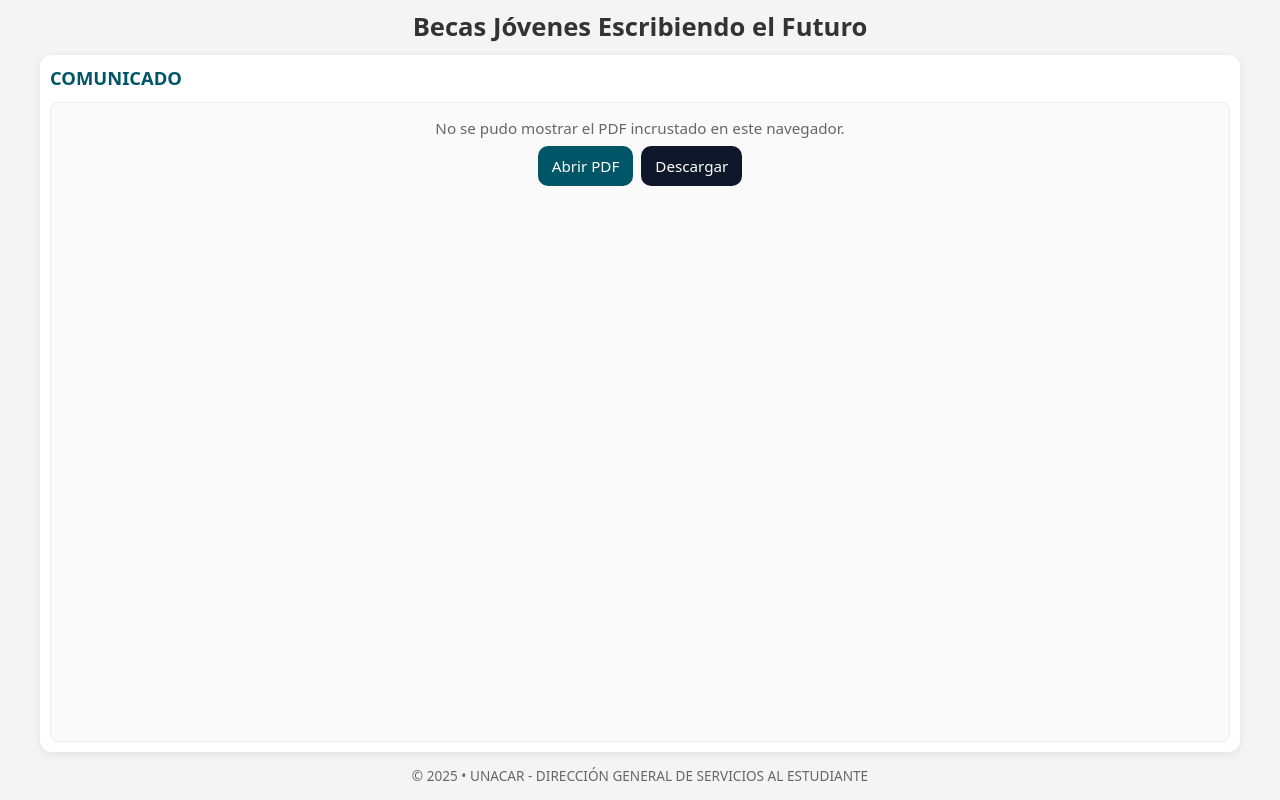
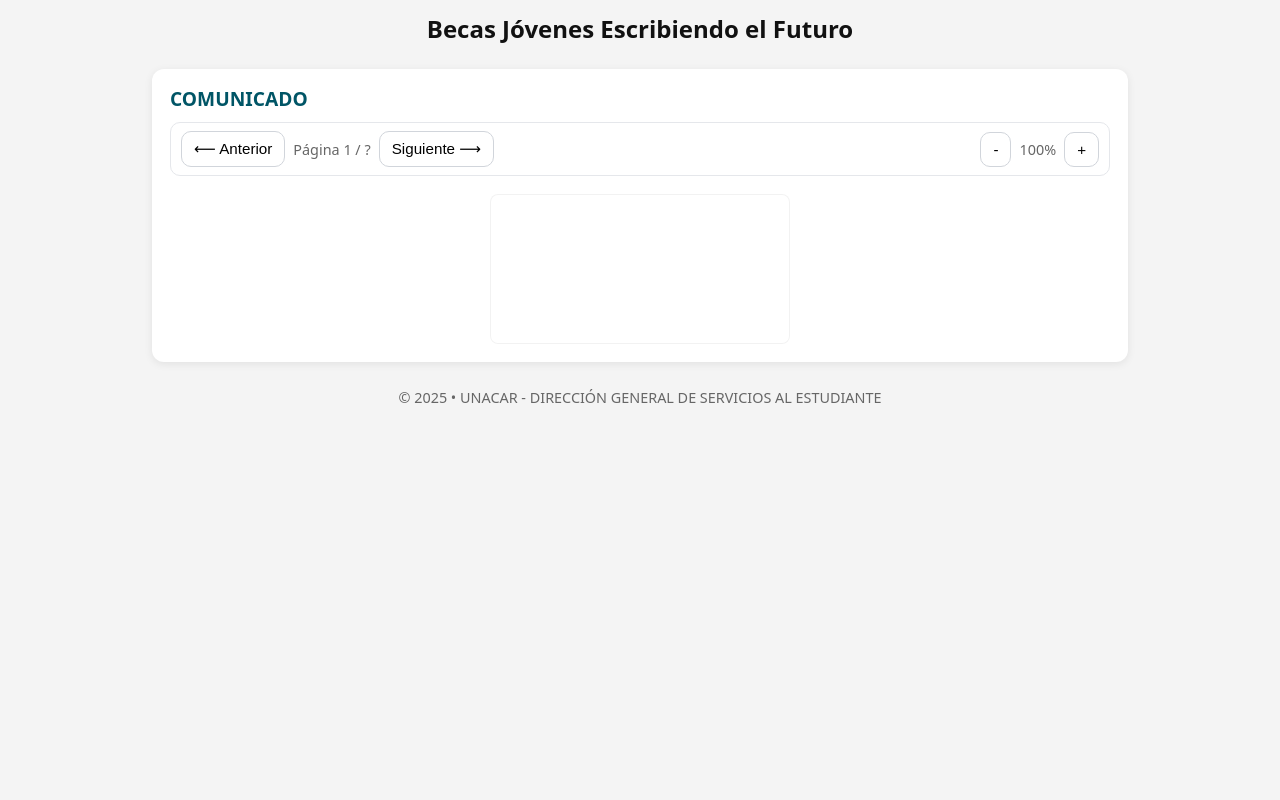
Before and after one commit to MrStinGeRYT/BECAS25, a plain HTML site: page index.html in a window 1280 px wide. Drawn offline with Linux system fonts and the light colour scheme; a script that the page names is missing.

Commit message:
Add files via upload

```diff
--- a/index.html
+++ b/index.html
@@ -2,215 +2,136 @@
 <html lang="es">
 <head>
   <meta charset="UTF-8" />
-  <meta
-    name="viewport"
-    content="width=device-width, initial-scale=1, viewport-fit=cover"
-  />
-  <title>Visualización de PDFs - Becas Jóvenes Escribiendo el Futuro</title>
+  <meta name="viewport" content="width=device-width, initial-scale=1, viewport-fit=cover" />
+  <title>Comunicado | Becas Jóvenes Escribiendo el Futuro</title>
   <style>
-    :root{
-      /* --vh se actualiza con JS para manejar la barra de URL móvil */
-      --vh: 1vh;
-      --bg: #f4f4f4;
-      --text: #333;
-      --panel: #fff;
-      --brand: #005566;
-      --muted: #666;
-      --ring: 0 0 0 3px rgba(0,85,102,.15);
-      --radius: 12px;
+    :root{ --bg:#f4f4f4; --panel:#fff; --text:#111; --brand:#005566; --muted:#666; }
+    *{box-sizing:border-box}
+    body{margin:0;background:var(--bg);font-family:system-ui,-apple-system,Segoe UI,Roboto,Arial,sans-serif;color:var(--text)}
+    header{padding:12px;text-align:center}
+    h1{margin:0;font-size:clamp(1.1rem,2.5vw,1.5rem)}
+    .viewer{max-width:1000px;margin:0 auto;padding:12px}
+    .card{background:var(--panel);border-radius:12px;box-shadow:0 2px 8px rgba(0,0,0,.08);padding:10px}
+    h2{margin:6px 8px 10px;color:var(--brand);font-size:clamp(1rem,2vw,1.2rem)}
+    .toolbar{display:flex;gap:8px;flex-wrap:wrap;align-items:center;justify-content:center;padding:8px 10px;border:1px solid #e5e7eb;border-radius:10px;margin:0 8px 10px}
+    .btn{appearance:none;border:1px solid #d1d5db;background:#fff;border-radius:10px;padding:8px 12px;font-size:.95rem}
+    .btn:active{transform:scale(.98)}
+    .status{font-size:.9rem;color:var(--muted)}
+    #canvasWrapper{display:grid;place-items:center;padding:8px}
+    canvas{max-width:100%;height:auto;border-radius:8px;box-shadow:0 0 0 1px rgba(0,0,0,.05) inset}
+    footer{padding:14px;text-align:center;color:var(--muted);font-size:.9rem}
+  </style>
+
+  <!-- PDF.js desde CDN (funciona en móviles, sin necesidad del visor nativo) -->
+  <script src="https://cdn.jsdelivr.net/npm/pdfjs-dist@4.8.69/build/pdf.min.js"></script>
+  <script>
+    // Worker de PDF.js (obligatorio)
+    pdfjsLib.GlobalWorkerOptions.workerSrc =
+      "https://cdn.jsdelivr.net/npm/pdfjs-dist@4.8.69/build/pdf.worker.min.js";
+  </script>
+</head>
+<body>
+  <header><h1>Becas Jóvenes Escribiendo el Futuro</h1></header>
+
+  <main class="viewer">
+    <section class="card" aria-labelledby="titulo">
+      <h2 id="titulo">COMUNICADO</h2>
+
+      <div class="toolbar">
+        <button id="prev" class="btn" aria-label="Página anterior">⟵ Anterior</button>
+        <span class="status" id="pageStatus">Página 1 / ?</span>
+        <button id="next" class="btn" aria-label="Página siguiente">Siguiente ⟶</button>
+        <span style="flex:1"></span>
+        <button id="zoomOut" class="btn" aria-label="Alejar">-</button>
+        <span class="status" id="zoomStatus">100%</span>
+        <button id="zoomIn" class="btn" aria-label="Acercar">+</button>
+      </div>
+
+      <div id="canvasWrapper">
+        <canvas id="pdfCanvas"></canvas>
+      </div>
+    </section>
+  </main>
+
+  <footer>© 2025 • UNACAR - DIRECCIÓN GENERAL DE SERVICIOS AL ESTUDIANTE</footer>
+
+  <script>
+    // ====== CONFIGURA AQUÍ TU RUTA DEL PDF ======
+    const pdfPath = encodeURI("./Anexo 2. Comunicado de Inicio 2025-2_Estudiantes_S283.pdf");
+    // ============================================
+
+    const canvas = document.getElementById("pdfCanvas");
+    const ctx = canvas.getContext("2d");
+    const pageStatus = document.getElementById("pageStatus");
+    const zoomStatus = document.getElementById("zoomStatus");
+
+    let pdfDoc = null;
+    let currentPage = 1;
+    let scale = 1.1; // zoom inicial pensado para móvil
+    const ZOOM_STEP = 0.15;
+    const ZOOM_MIN = 0.5;
+    const ZOOM_MAX = 3;
+
+    // Carga el PDF
+    pdfjsLib.getDocument(pdfPath).promise.then(doc => {
+      pdfDoc = doc;
+      pageStatus.textContent = `Página ${currentPage} / ${pdfDoc.numPages}`;
+      renderPage(currentPage);
+    }).catch(err => {
+      console.error(err);
+      document.getElementById("canvasWrapper").innerHTML =
+        `<p style="color:#666;text-align:center;padding:16px">
+          No se pudo cargar el PDF. Verifica la ruta o el nombre del archivo.
+        </p>`;
+    });
+
+    function renderPage(num){
+      pdfDoc.getPage(num).then(page => {
+        // Ajuste responsivo: quepa al ancho del contenedor en móviles
+        const containerWidth = Math.min(document.querySelector(".card").clientWidth - 24, 1000);
+        const viewport = page.getViewport({ scale: 1 });
+        // Escala para que el ancho de la página quepa en el contenedor, multiplicado por 'scale'
+        const fittedScale = (containerWidth / viewport.width) * scale;
+        const v = page.getViewport({ scale: fittedScale });
+
+        canvas.width = v.width;
+        canvas.height = v.height;
+
+        const renderContext = { canvasContext: ctx, viewport: v };
+        page.render(renderContext);
+        pageStatus.textContent = `Página ${currentPage} / ${pdfDoc.numPages}`;
+        zoomStatus.textContent = `${Math.round(scale * 100)}%`;
+      });
     }
 
-    * { box-sizing: border-box; }
-    html, body { height: 100%; }
+    // Controles
+    document.getElementById("prev").addEventListener("click", () => {
+      if (!pdfDoc || currentPage <= 1) return;
+      currentPage--;
+      renderPage(currentPage);
+      window.scrollTo({ top: 0, behavior: "smooth" });
+    });
 
-    body {
-      margin: 0;
-      font-family: system-ui, -apple-system, Segoe UI, Roboto, Arial, sans-serif;
-      color: var(--text);
-      background: var(--bg);
-      padding: 12px;
-    }
+    document.getElementById("next").addEventListener("click", () => {
+      if (!pdfDoc || currentPage >= pdfDoc.numPages) return;
+      currentPage++;
+      renderPage(currentPage);
+      window.scrollTo({ top: 0, behavior: "smooth" });
+    });
 
-    header {
-      text-align: center;
-      margin: 0 0 12px;
-    }
+    document.getElementById("zoomIn").addEventListener("click", () => {
+      scale = Math.min(ZOOM_MAX, scale + ZOOM_STEP);
+      renderPage(currentPage);
+    });
 
-    h1 {
-      margin: 0;
-      font-size: clamp(1.1rem, 2.5vw, 1.6rem);
-      color: var(--text);
-      line-height: 1.2;
-    }
+    document.getElementById("zoomOut").addEventListener("click", () => {
+      scale = Math.max(ZOOM_MIN, scale - ZOOM_STEP);
+      renderPage(currentPage);
+    });
 
-    .pdf-container {
-      max-width: 1200px;
-      margin: 0 auto;
-      display: grid;
-      gap: 12px;
-      grid-template-columns: repeat(auto-fit, minmax(280px, 1fr));
-    }
-
-    .pdf-item {
-      background: var(--panel);
-      border-radius: var(--radius);
-      padding: 10px;
-      box-shadow: 0 2px 8px rgba(0,0,0,.08);
-      display: flex;
-      flex-direction: column;
-      gap: 10px;
-      overflow: hidden;
-    }
-
-    .pdf-item h2 {
-      font-size: clamp(1rem, 2.2vw, 1.15rem);
-      margin: 0 0 2px;
-      color: var(--brand);
-    }
-
-    .pdf-frame {
-      /* Alto dinámico: ocupa hasta el 80% de la altura visible */
-      height: min(calc(var(--vh) * 80), 800px);
-      width: 100%;
-      border: none;
-      border-radius: 8px;
-      overflow: hidden;
-      background: #fafafa;
-      box-shadow: 0 0 0 1px rgba(0,0,0,.05) inset;
-    }
-
-    /* <object> para PDF incrustado */
-    .pdf-object {
-      width: 100%;
-      height: 100%;
-      border: none;
-      display: block;
-    }
-
-    /* Fallback visible cuando el navegador no incrusta el PDF */
-    .fallback {
-      display: grid;
-      gap: 8px;
-      place-items: center;
-      padding: 16px;
-      text-align: center;
-    }
-
-    .fallback p {
-      margin: 0;
-      color: var(--muted);
-      font-size: .95rem;
-    }
-
-    .actions {
-      display: flex;
-      flex-wrap: wrap;
-      gap: 8px;
-      justify-content: center;
-    }
-
-    .btn {
-      appearance: none;
-      border: none;
-      background: var(--brand);
-      color: #fff;
-      padding: 10px 14px;
-      border-radius: 10px;
-      font-size: .95rem;
-      text-decoration: none;
-      cursor: pointer;
-      outline: none;
-    }
-    .btn:focus { box-shadow: var(--ring); }
-    .btn.secondary {
-      background: #0f172a;
-    }
-
-    footer {
-      text-align: center;
-      margin-top: 14px;
-      font-size: .85rem;
-      color: var(--muted);
-    }
-
-    /* Ajustes tablet */
-    @media (max-width: 768px) {
-      body { padding: 10px; }
-      .pdf-frame { height: min(calc(var(--vh) * 75), 540px); }
-    }
-
-    /* Ajustes teléfono */
-    @media (max-width: 480px) {
-      body { padding: 8px; }
-      .pdf-frame { height: min(calc(var(--vh) * 70), 420px); }
-      .pdf-item { padding: 8px; }
-    }
-  </style>
-</head>
-<body>
-  <header>
-    <h1>Becas Jóvenes Escribiendo el Futuro</h1>
-  </header>
-
-  <main class="pdf-container" aria-label="Documentos PDF">
-    <!-- ====== ITEM 1 ====== -->
-    <section class="pdf-item" aria-labelledby="titulo-pdf-1">
-      <h2 id="titulo-pdf-1">COMUNICADO</h2>
-
-      <div class="pdf-frame">
-        <!--
-          Uso de <object type="application/pdf">:
-          - Si el navegador puede incrustar PDF, lo mostrará.
-          - Si NO puede, el contenido interno (fallback) se mostrará automáticamente.
-        -->
-        <object
-          class="pdf-object"
-          data="./Anexo 2. Comunicado de Inicio 2025-2_Estudiantes_S283.pdf#view=FitH&zoom=page-width"
-          type="application/pdf"
-          aria-label="Vista previa del PDF: Comunicado"
-        >
-          <div class="fallback" role="group" aria-label="Opciones para abrir el PDF">
-            <p>No se pudo mostrar el PDF incrustado en este navegador.</p>
-            <div class="actions">
-              <a class="btn"
-                 href="./Anexo 2. Comunicado de Inicio 2025-2_Estudiantes_S283.pdf"
-                 target="_blank" rel="noopener"
-                 aria-label="Abrir PDF en una nueva pestaña">
-                Abrir PDF
-              </a>
-              <a class="btn secondary"
-                 href="./Anexo 2. Comunicado de Inicio 2025-2_Estudiantes_S283.pdf"
-                 download
-                 aria-label="Descargar PDF">
-                Descargar
-              </a>
-            </div>
-          </div>
-        </object>
-      </div>
-    </section>
-
-  </main>
-
-  <footer>
-    © 2025 • UNACAR - DIRECCIÓN GENERAL DE SERVICIOS AL ESTUDIANTE
-  </footer>
-
-  <script>
-    // Ajuste de --vh para móviles (maneja barra de URL en iOS/Android)
-    function setVhUnit() {
-      const vh = window.innerHeight * 0.01;
-      document.documentElement.style.setProperty('--vh', `${vh}px`);
-    }
-    setVhUnit();
-    window.addEventListener('resize', setVhUnit);
-    window.addEventListener('orientationchange', setVhUnit);
-
-    // Deshabilitar menú contextual (en desktop). En móvil, la mayoría de navegadores lo ignoran.
-    document.addEventListener('contextmenu', (e) => {
-      const withinPDF = e.target.closest('.pdf-frame');
-      if (withinPDF) e.preventDefault();
-    }, { capture: true });
+    // Re-render al rotar o cambiar tamaño (móvil)
+    window.addEventListener("resize", () => renderPage(currentPage));
+    window.addEventListener("orientationchange", () => setTimeout(() => renderPage(currentPage), 150));
   </script>
 </body>
 </html>
```
